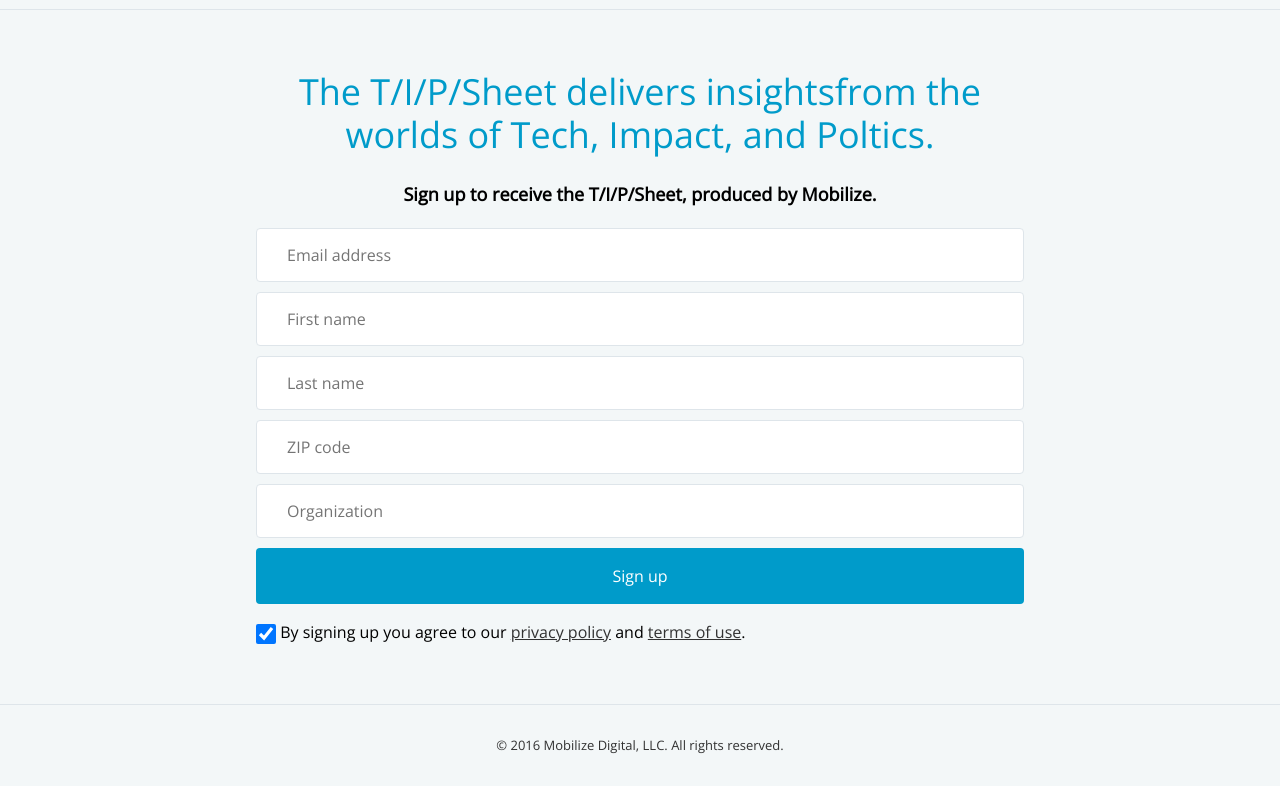
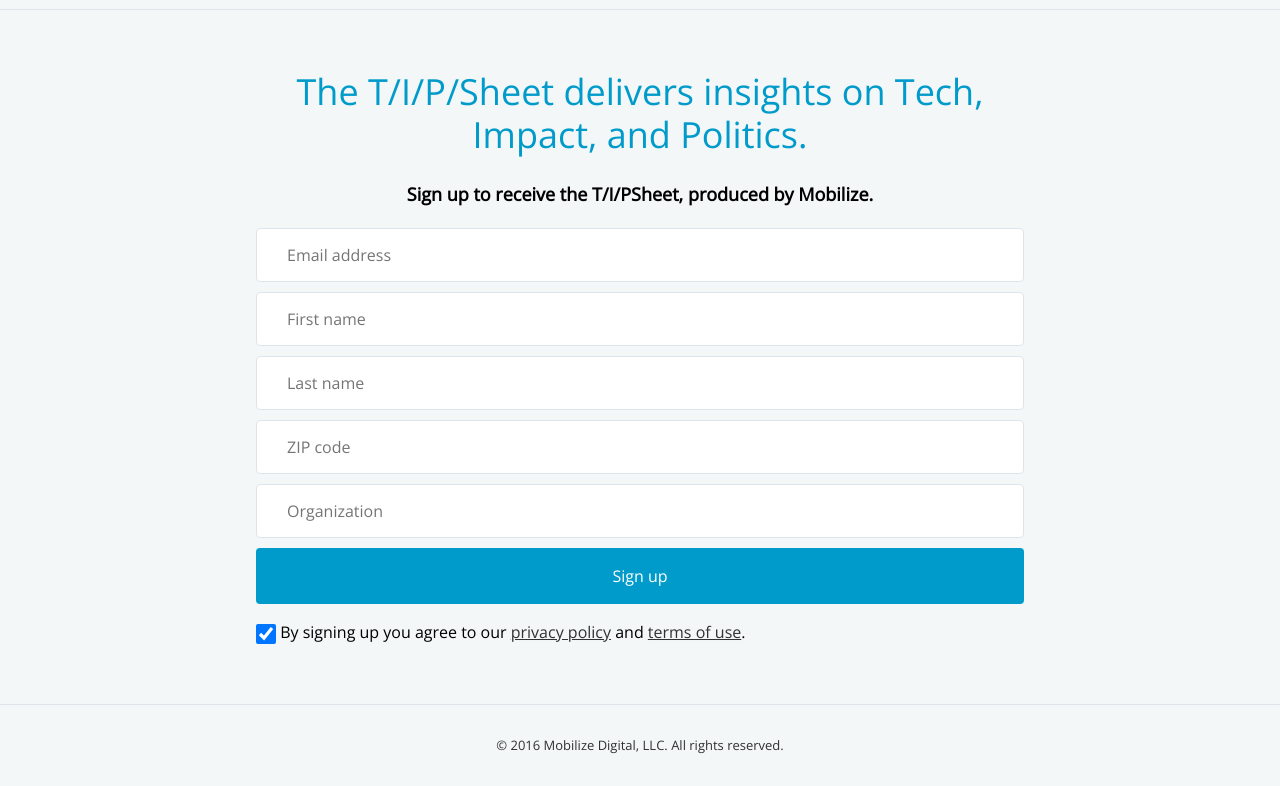
Before and after one commit to mobilizedigital/tips.mobilize.us, a website: page tipsheet/index.html in a window 1280 px wide. Shown: the part 151-937 px from the top of the page. Drawn offline with nearby package versions, Linux system fonts and the light colour scheme.

Commit message:
updated text

```diff
--- a/tipsheet/index.html
+++ b/tipsheet/index.html
@@ -24,8 +24,8 @@
     <!-- content -->
     <div class="section section--one">
       <div class="section--wrapper">
-        <h1>The T/I/P/Sheet delivers insightsfrom the worlds of Tech, Impact, and Poltics.</h1>
-        <p>Sign up to receive the T/I/P/Sheet, produced by Mobilize.</p>
+        <h1>The T/I/P/Sheet delivers insights on Tech, Impact, and Politics.</h1>
+        <p>Sign up to receive the T/I/PSheet, produced by Mobilize.</p>
 
         <form class="form--mailchimp validate" action="https://mobilize.us14.list-manage.com/subscribe/post?u=ebd4cc4dfd92f86862c885fc8&amp;id=d8bc237e10">
           <p class="form--message" style="display: none;"></p>
```
